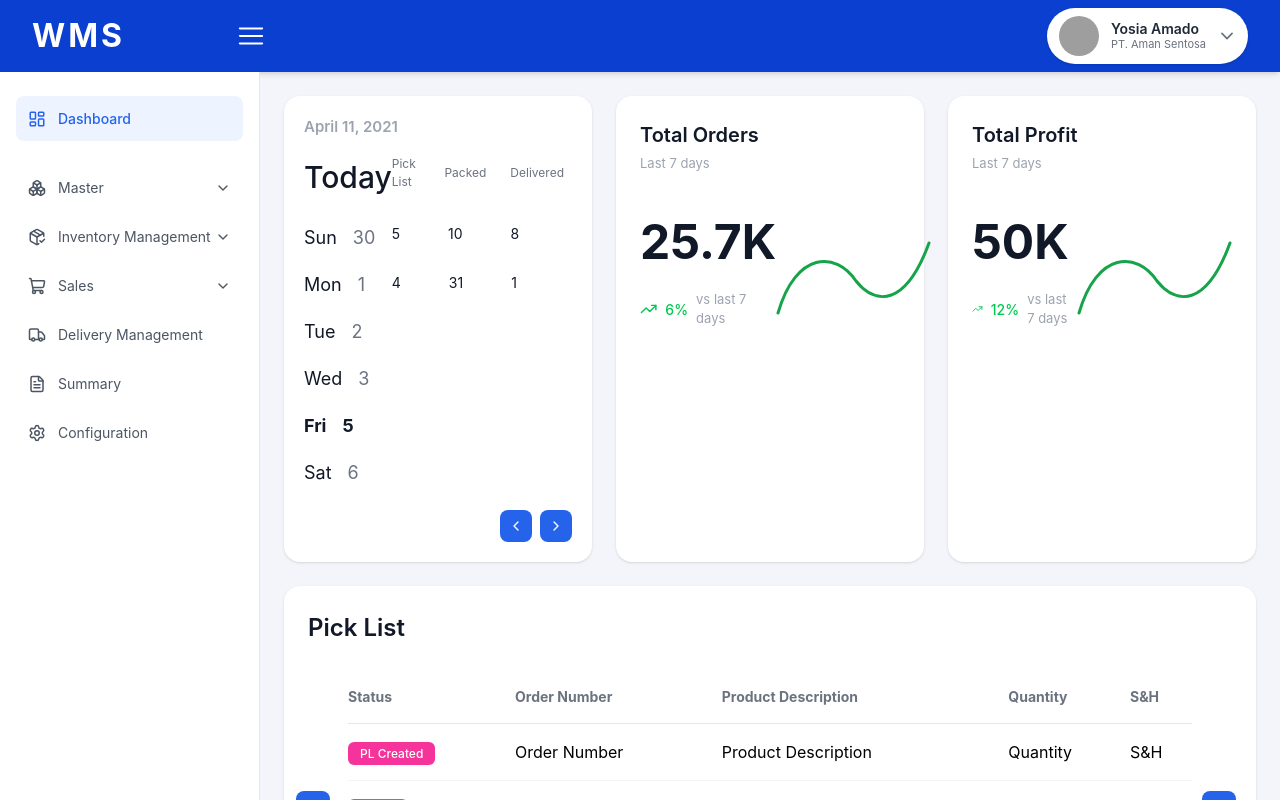
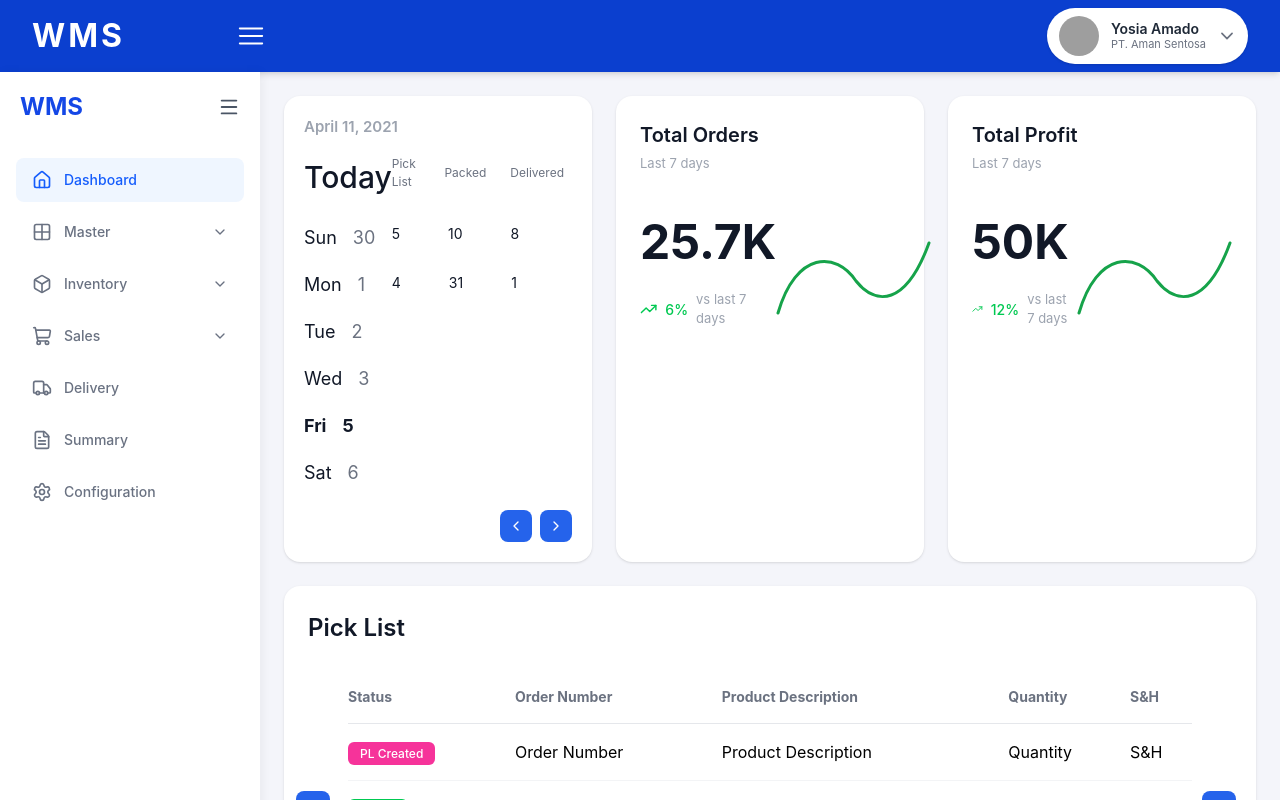
Before and after one commit to rajannautiyal41-web/Warehouse-Management-System, a React (Vite) app: page /dashboard in a window 1280 px wide. Shown: the top 800 px of the page. Built offline with nearby package versions, Linux system fonts and the light colour scheme; grey boxes are pictures that could not be loaded.

Commit message:
Final sidebar dropdown version

```diff
--- a/src/pages/Main Layout/WMSSidebar.jsx
+++ b/src/pages/Main Layout/WMSSidebar.jsx
@@ -1,273 +1,240 @@
+import { useState } from "react";
+import { Link } from "react-router-dom";
 import {
-    LayoutDashboard,
-    Boxes,
-    PackageCheck,
+  Home,
+  Grid2x2,
+  Box,
   ShoppingCart,
   Truck,
   FileText,
   Settings,
   ChevronDown,
+  Menu,
 } from "lucide-react";
 
-function WMSSidebar() {
+function Sidebar() {
+  const [collapsed, setCollapsed] = useState(false);
+
+  const [openMenu, setOpenMenu] = useState({
+    master: false,
+    inventory: false,
+    sales: false,
+  });
+
+  const toggleMenu = (menu) => {
+    setOpenMenu({
+      ...openMenu,
+      [menu]: !openMenu[menu],
+    });
+  };
+
   return (
-        <aside
-            className="
-        w-[260px]
-        min-h-[calc(100vh-72px)]
-
-        bg-white
-        border-r
-        border-[#E5E7EB]
-
-        px-4
-        py-6
-
-        flex
-        flex-col
-        justify-between
-      "
+   <div
+  className={`
+    min-h-screen bg-white
+    shadow-[2px_0_10px_rgba(0,0,0,0.05)]
+    flex flex-col justify-between
+    transition-all duration-300
+    ${collapsed ? "w-[80px]" : "w-[260px]"}
+  `}
 >
 
-            {/* TOP MENU */}
+      {/* TOP + MENU */}
       <div>
+        <div className="h-[70px] flex items-center justify-between px-5">
+          {!collapsed && (
+            <h1 className="text-2xl font-bold text-blue-700">
+              WMS
+            </h1>
+          )}
 
-                {/* DASHBOARD */}
           <button
-                    className="
-            w-full
-
-            flex
-            items-center
-            gap-3
-
-            px-3
-            py-3
-
-            rounded-lg
-
-            bg-[#EEF4FF]
-
-            text-[#2563EB]
-            text-[14px]
-            font-medium
-
-            hover:bg-[#E0ECFF]
-            transition-all
-          "
+            onClick={() => setCollapsed(!collapsed)}
+            className="text-gray-600"
           >
-                    <LayoutDashboard size={18} />
-                    Dashboard
+            <Menu size={22} />
           </button>
-
-                {/* MENU LIST */}
-                <div className="mt-6 space-y-1">
-
-                    {/* MASTER */}
-                    <button
-                        className="
-              w-full
-
-              flex
-              items-center
-              justify-between
-
-              px-3
-              py-3
-
-              rounded-lg
-
-              text-[#4B5563]
-              text-[14px]
-
-              hover:bg-[#F3F4F6]
-              transition-all
-            "
-                    >
-
-                        <div className="flex items-center gap-3">
-                            <Boxes size={18} />
-                            Master
         </div>
 
-                        <ChevronDown size={16} />
+        {/* MENU */}
+        <div className="p-4 space-y-2">
 
-                    </button>
+          <MenuItem
+            icon={<Home size={20} />}
+            label="Dashboard"
+            active
+            collapsed={collapsed}
+            to="/dashboard"
+          />
 
-                    {/* INVENTORY */}
-                    <button
-                        className="
-              w-full
+          <DropdownItem
+            icon={<Grid2x2 size={20} />}
+            label="Master"
+            collapsed={collapsed}
+            open={openMenu.master}
+            onClick={() => toggleMenu("master")}
+          >
+            <SubItem label="Item" to="/items" />
+            <SubItem label="Category" />
+          </DropdownItem>
 
-              flex
-              items-center
-              justify-between
+          <DropdownItem
+            icon={<Box size={20} />}
+            label="Inventory"
+            collapsed={collapsed}
+            open={openMenu.inventory}
+            onClick={() => toggleMenu("inventory")}
+          >
+            <SubItem label="Stock" />
+            <SubItem label="Warehouse" />
+          </DropdownItem>
 
-              px-3
-              py-3
+          <DropdownItem
+            icon={<ShoppingCart size={20} />}
+            label="Sales"
+            collapsed={collapsed}
+            open={openMenu.sales}
+            onClick={() => toggleMenu("sales")}
+          >
+            <SubItem label="Orders" />
+            <SubItem label="Invoices" />
+          </DropdownItem>
 
-              rounded-lg
+          <MenuItem
+            icon={<Truck size={20} />}
+            label="Delivery"
+            collapsed={collapsed}
+          />
 
-              text-[#4B5563]
-              text-[14px]
+          <MenuItem
+            icon={<FileText size={20} />}
+            label="Summary"
+            collapsed={collapsed}
+          />
 
-              hover:bg-[#F3F4F6]
-              transition-all
-            "
-                    >
-
-                        <div className="flex items-center gap-3">
-                            <PackageCheck size={18} />
-                            Inventory Management
+          <MenuItem
+            icon={<Settings size={20} />}
+            label="Configuration"
+            collapsed={collapsed}
+          />
+        </div>
       </div>
 
-                        <ChevronDown size={16} />
-
-                    </button>
-
-                    {/* SALES */}
-                    <button
-                        className="
-              w-full
-
-              flex
-              items-center
-              justify-between
-
-              px-3
-              py-3
-
-              rounded-lg
-
-              text-[#4B5563]
-              text-[14px]
-
-              hover:bg-[#F3F4F6]
-              transition-all
-            "
-                    >
-
-                        <div className="flex items-center gap-3">
-                            <ShoppingCart size={18} />
-                            Sales
+      {/* BOTTOM ROLE */}
+      <div className="px-4 pb-6">
+        {!collapsed && (
+          <div className="bg-gray-50 rounded-xl p-3">
+            <p className="text-sm font-semibold text-gray-700">
+              Role
+            </p>
+            <p className="text-sm text-gray-400">
+              Supervisor
+            </p>
           </div>
-
-                        <ChevronDown size={16} />
-
-                    </button>
-
-                    {/* DELIVERY */}
-                    <button
-                        className="
-              w-full
-
-              flex
-              items-center
-
-              gap-3
-
-              px-3
-              py-3
-
-              rounded-lg
-
-              text-[#4B5563]
-              text-[14px]
-
-              hover:bg-[#F3F4F6]
-              transition-all
-            "
-                    >
-                        <Truck size={18} />
-                        Delivery Management
-                    </button>
-
-                    {/* SUMMARY */}
-                    <button
-                        className="
-              w-full
-
-              flex
-              items-center
-
-              gap-3
-
-              px-3
-              py-3
-
-              rounded-lg
-
-              text-[#4B5563]
-              text-[14px]
-
-              hover:bg-[#F3F4F6]
-              transition-all
-            "
-                    >
-                        <FileText size={18} />
-                        Summary
-                    </button>
-
-                    {/* CONFIGURATION */}
-                    <button
-                        className="
-              w-full
-
-              flex
-              items-center
-
-              gap-3
-
-              px-3
-              py-3
-
-              rounded-lg
-
-              text-[#4B5563]
-              text-[14px]
-
-              hover:bg-[#F3F4F6]
-              transition-all
-            "
-                    >
-                        <Settings size={18} />
-                        Configuration
-                    </button>
-
+        )}
       </div>
 
     </div>
-
-            {/* BOTTOM ROLE */}
-            <div className="px-3">
-
-                <p
-                    className="
-            text-[11px]
-            uppercase
-            tracking-wide
-
-            text-[#9CA3AF]
-          "
-                >
-                    Role
-                </p>
-
-                <p
-                    className="
-            mt-1
-
-            text-[13px]
-            text-[#6B7280]
-          "
-                >
-                    Supervisor
-                </p>
-
-            </div>
-
-        </aside>
   );
 }
 
-export default WMSSidebar;
+/* ================= MENU ITEM ================= */
+
+function MenuItem({
+  icon,
+  label,
+  active,
+  collapsed,
+  to,
+}) {
+  return (
+    <Link
+      to={to}
+      className={`
+        flex items-center gap-3
+        px-4 py-3 rounded-lg
+        transition
+        ${
+          active
+            ? "text-blue-600 bg-blue-50"
+            : "text-gray-500 hover:bg-gray-100"
+        }
+      `}
+    >
+      {icon}
+
+      {!collapsed && (
+        <span className="text-sm font-medium">
+          {label}
+        </span>
+      )}
+    </Link>
+  );
+}
+
+/* ================= DROPDOWN ================= */
+
+function DropdownItem({
+  icon,
+  label,
+  collapsed,
+  open,
+  onClick,
+  children,
+}) {
+  return (
+    <div>
+      <div
+        onClick={onClick}
+        className="
+          flex items-center justify-between
+          px-4 py-3 rounded-lg cursor-pointer
+          text-gray-500 hover:bg-gray-100
+        "
+      >
+        <div className="flex items-center gap-3">
+          {icon}
+
+          {!collapsed && (
+            <span className="text-sm font-medium">
+              {label}
+            </span>
+          )}
+        </div>
+
+        {!collapsed && (
+          <ChevronDown
+            size={16}
+            className={`transition ${
+              open ? "rotate-180" : ""
+            }`}
+          />
+        )}
+      </div>
+
+      {!collapsed && open && (
+        <div className="ml-11 mt-1 space-y-2">
+          {children}
+        </div>
+      )}
+    </div>
+  );
+}
+
+/* ================= SUB ITEM ================= */
+
+function SubItem({ label, to }) {
+  return (
+    <Link
+      to={to}
+      className="
+        block text-sm text-gray-500
+        hover:text-blue-600
+      "
+    >
+      {label}
+    </Link>
+  );
+}
+
+export default Sidebar;
```
Lines whose indentation alone changed are shown as unchanged.
